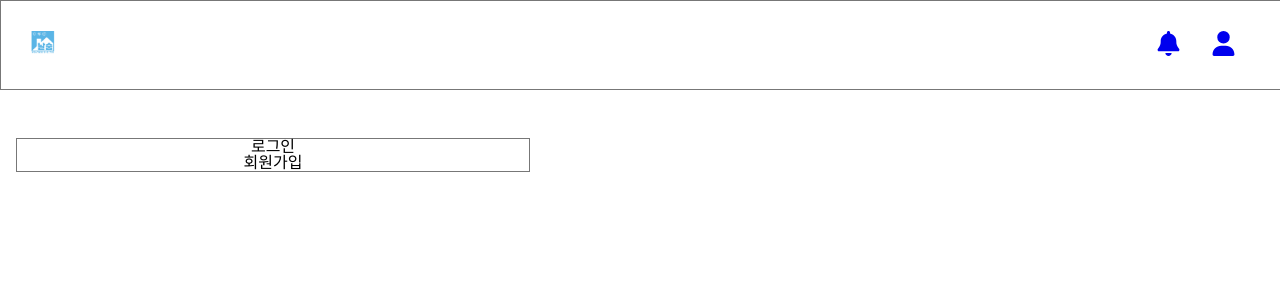
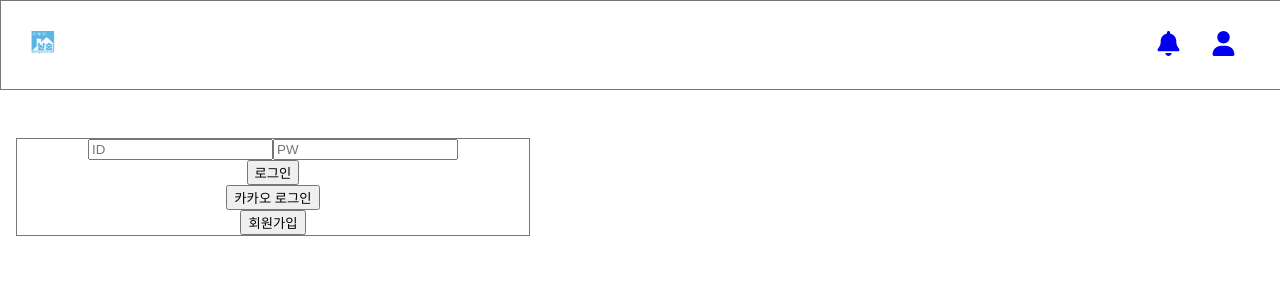
Before and after one commit to JunsikHong/NalSoom_FE, a React (Create React App) app: page /login in a window 1280 px wide. Shown: the top 300 px of the page. Built offline with nearby package versions, Linux system fonts and the light colour scheme.

Commit message:
loginDeveloping

```diff
--- a/package.json
+++ b/package.json
@@ -6,6 +6,7 @@
     "@testing-library/jest-dom": "^5.17.0",
     "@testing-library/react": "^13.4.0",
     "@testing-library/user-event": "^13.5.0",
+    "axios": "^1.6.8",
     "http-proxy-middleware": "^3.0.0",
     "react": "^18.2.0",
     "react-dom": "^18.2.0",
--- /dev/null
+++ b/src/axiosConfig.js
@@ -0,0 +1,17 @@
+import axios from 'axios';
+
+const userServer = axios.create({
+    baseURL : "https://127.0.0.1:443/api/v1",
+    headers : {
+        'Content-Type' : 'application/json'
+    }
+});
+
+const weatherServer = axios.create({
+
+});
+
+export {
+    userServer,
+    weatherServer
+}
--- a/src/component/JoinInput.js
+++ b/src/component/JoinInput.js
@@ -1,7 +1,150 @@
-export default function JoinInput() {
+import 'style/Join.css';
+import * as server from 'axiosConfig';
+import { useState, useRef, useEffect } from 'react';
+
+export default function JoinInput({ act }) {
+
+    ////////////////////////////////////////////////////////////////////////////////////////
+    const [joinIdValue, setJoinIdValue] = useState(''); //입력 ID값
+    const [joinIdYnValue, setJoinIdYnValue] = useState(false); //입력 ID 검사 통과 여부
+    const joinIdMessage = useRef(""); //아이디 정규표현식, 중복검사 메시지
+
+    const [joinPwValue, setJoinPwValue] = useState(''); //입력 PW값
+    const [joinPwYnValue, setJoinPwYnValue] = useState(false); //입력 Pw 검사 통과 여부
+    const joinPwMessage = useRef(""); //비밀번호 정규표현식 검사
+
+    const [joinEmailValue, setJoinEmailValue] = useState(''); //입력 EMAIL값
+    const [joinEmailTailValue, setJoinEmailTailValue] = useState(''); //입력 Email Tail값
+    const [joinEmailAuthValue, setJoinEmailAuthValue] = useState(''); //입력 Email Auth값
+    const [joinEmailYnValue, setJoinEmailYnValue] = useState(false); //입력 EMAIL 검사 통과 여부
+    const joinEmailMessage = useRef(""); //이메일 정규표현식 검사
+
+    const [joinBtnYnValue, setJoinBtnYnValue] = useState(true); //회원가입 버튼 활성화/비활성화 값
+    ////////////////////////////////////////////////////////////////////////////////////////
+
+    useEffect(() => {
+        if(pwCheck !== null && pwCheck !== '') pwCheck();
+    },[joinPwValue]);
+
+    //로그인 선택 시 로그인 페이지로 이동
+    function loginBtn() {
+        act({ state: 'login' });
+    }
+
+    //아이디 정규표현식 검사 및 중복검사
+    function idCheck() {
+        var regex = /^[a-z]+[a-z0-9]{4,19}$/g;
+        if (regex.test(joinIdValue)) {
+            server.userServer.post("/user/idDuplicateCheck", {
+                userId: joinIdValue
+            }).then(response => {
+                if (response.data) {
+                    joinIdMessage.current = "중복검사 성공!";
+                    setJoinIdYnValue(true);
+                } else {
+                    joinIdMessage.current = "이미 있는 아이디입니다.";
+                    setJoinIdYnValue(false);
+                }
+            });
+        } else {
+            joinIdMessage.current = "아이디는 영문자 또는 숫자 6~20자 입니다.";
+            setJoinIdYnValue(false);
+        }
+        joinBtnYn();
+    }
+
+    //비밀번호 정규표현식 검사
+    function pwCheck() {
+        var regex = /^(?=.*[a-zA-z])(?=.*[0-9])(?=.*[$`~!@$!%*#^?&\\(\\)\-_=+]).{8,16}$/;
+        if (regex.test(joinPwValue)) {
+            joinPwMessage.current = "안전한 비밀번호입니다.";
+            setJoinPwYnValue(true);
+        } else {
+            joinPwMessage.current = "8 ~ 16자 영문, 숫자, 특수문자를 포함해야합니다.";
+            setJoinPwYnValue(false);
+        }
+        joinBtnYn();
+    }
+
+    //이메일 발송
+    function emailCheck() {
+        server.userServer.post("/user/emailCheck", {
+            email : joinEmailValue + '@' + joinEmailTailValue
+        }).then(response => {
+            if(response.data) {
+                window.alert('이메일을 발송하였습니다.');
+            } else {
+                window.alert('이메일 발송에 실패하였습니다.');
+            }
+        });
+        joinBtnYn();
+    }
+
+    //이메일 인증번호 검사
+    function emailAuth() {
+        setJoinEmailYnValue(true);
+        joinBtnYn();
+    }
+
+    //회원가입 버튼 활성화/비활성화
+    function joinBtnYn() {
+        if (joinIdYnValue && joinPwYnValue && joinEmailYnValue) {
+            setJoinBtnYnValue(false);
+        } else {
+            setJoinBtnYnValue(true);
+        }
+    }
+
+    //회원가입 선택 시 회원가입
+    function joinBtn() {
+        if (!joinBtnYnValue) {
+            server.userServer.post("/user/join", {
+                userId: joinIdValue,
+                userPw: joinPwValue,
+                email: joinEmailValue + '@' + joinEmailTailValue
+            }).then(response => {
+                if(response.data) {
+                    window.alert('회원가입을 성공하였습니다.');
+                    act({ state: 'login' });
+                } else {
+                    window.alert('회원가입에 실패하였습니다.');
+                }
+            })
+        }
+    }
+
     return (
         <div>
-            회원가입 입력
+            <div className="login-page-btn-box">
+                <button className="login-page-btn" onClick={loginBtn}>로그인</button>
+            </div>
+            <div className="join-input-box">
+                <input type='text' className="join-id" id="join-id" value={joinIdValue} onChange={(e) => {setJoinIdValue(e.target.value)}} placeholder="아이디를 입력하세요" />
+                <button className='id-check' onClick={idCheck}>중복검사</button>
+                <p className='join-id-message'>{joinIdMessage.current}</p>
+
+                <input type='password' className="join-pw" id="join-pw" value={joinPwValue} onChange={(e) => {setJoinPwValue(e.target.value)}} placeholder="비밀번호를 입력하세요" />
+                <p className='join-pw-message'>{joinPwMessage.current}</p>
+
+                <input type='text' className="join-email" id="join-email" value={joinEmailValue} onChange={(e) => {setJoinEmailValue(e.target.value)}} placeholder="이메일을 입력하세요" />
+                <span>@</span>
+                <select className='join-email-tail' id='join-email-tail' value={joinEmailTailValue} onChange={(e) => {setJoinEmailTailValue(e.target.value)}}>
+                    <option>선택</option>
+                    <option>naver.com</option>
+                    <option>gmail.com</option>
+                    <option>daum.net</option>
+                    <option>hanmail.net</option>
+                    <option>yahoo.co.kr</option>
+                </select>
+                <button className='email-check' onClick={emailCheck}>이메일발송</button>
+
+                <input type='text' className='email-auth-value' id='email-auth-value' value={joinEmailAuthValue} onChange={(e) => {setJoinEmailAuthValue(e.target.value)}} placeholder='인증번호를 입력하세요'/>
+                <button className='email-auth-btn' id='email-auth-btn' onClick={emailAuth}>본인인증</button>
+                <p className='join-email-message'>{joinEmailMessage.current}</p>
+            </div>
+            <div className="join-btn-box">
+                <button className="join-btn" disabled={joinBtnYnValue} onClick={joinBtn}>회원가입</button>
+            </div>
         </div>
     );
 }
--- a/src/component/LoginInput.js
+++ b/src/component/LoginInput.js
@@ -1,7 +1,29 @@
-export default function LoginInput() {
-    return(
+export default function LoginInput({ act }) {
+
+    //카카오 로그인 선택 시 api-login 실행
+    function apiLoginBtn() {
+    }
+
+    //회원가입 선택 시 회원가입 페이지로 이동
+    function joinPageBtn() {
+        act({ state: 'join' });
+    }
+
+    return (
         <div>
-            로그인 입력
+            <div className='id-pw-input-box'>
+                <input type='text' placeholder='ID' id="id" className='id' />
+                <input type='password' placeholder='PW' id="pw" className='pw' />
+            </div>
+            <div className="login">
+                <button className='login-btn'>로그인</button>
+            </div>
+            <div className='api-login'>
+                <button className='api-login-btn' onClick={apiLoginBtn}>카카오 로그인</button>
+            </div>
+            <div className='join-page'>
+                <button className='join-page-btn' onClick={joinPageBtn}>회원가입</button>
+            </div>
         </div>
     );
 }
--- a/src/pages/Login.js
+++ b/src/pages/Login.js
@@ -1,15 +1,26 @@
 import 'style/Login.css';
+import { useReducer } from 'react';
+import LoginInput from 'component/LoginInput';
+import JoinInput from 'component/JoinInput';
+
+const loginStateFunc = (state, action) => {
+    state = {
+        state: action.state
+    }
+    return state;
+}
 
 export default function Login() {
+
+    const [loginState, act] = useReducer(loginStateFunc, {
+        state: 'login'
+    }); //로그인 / 회원가입 상태 체크
+
     return (
         <div>
             <div className="login-join-wrap">
-                <div className="login">
-                    로그인
-                </div>
-                <div className='join'>
-                    회원가입
-                </div>
+                {loginState.state === 'login' && <LoginInput act={act} />}
+                {loginState.state === 'join' && <JoinInput act={act} />}
             </div>
         </div>
     );
--- a/src/setProxy.js
+++ b/src/setProxy.js
@@ -3,7 +3,7 @@ const {createProxyMiddleware} = require('http-proxy-middleware');
 export default function (app) {
   app.use( '/api',
     createProxyMiddleware({
-      target: "http://localhost:443",
+      target: "https://127.0.0.1:443",
       changeOrigin: true,
     })
   );
--- /dev/null
+++ b/src/style/Join.css
@@ -0,0 +1,5 @@
+button.join-btn:disabled {
+    background-color: #cccccc; /* 회색 배경색 */
+    color: #666666; /* 텍스트 색상 */
+    cursor: not-allowed; /* 마우스 커서 모양 변경 */
+  }
```
Also changed, not shown: 1 other file (tests, documents, lock files or other folders).
